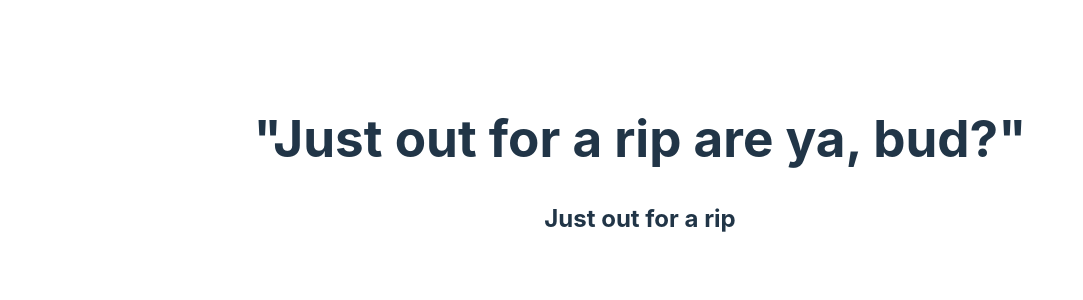
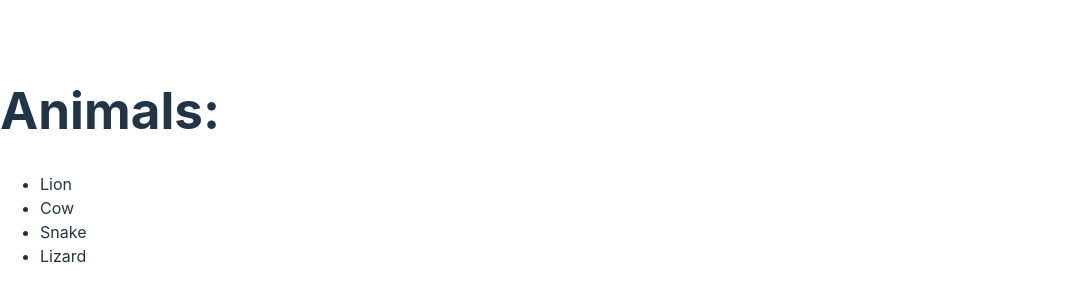
Before and after one commit to Kbouti/reactPractice, a React (Vite) app in the folder my-first-react-app/: page / in a window 1280 px wide. Shown: the part 234-534 px from the top of the page, without its empty margins (0-1083 px from the left). Built offline with nearby package versions, Linux system fonts and the light colour scheme.

Commit message:
Replace canadian greeting with animals list from lesson

```diff
--- a/my-first-react-app/src/Greeting.jsx
+++ b/my-first-react-app/src/Greeting.jsx
@@ -1,14 +1,37 @@
 function Greeting() {
-    return <h1>&quot;Just out for a rip are ya, bud?&quot;</h1>
+  return <h1>&quot;Just out for a rip are ya, bud?&quot;</h1>;
+}
+
+function Greeting2() {
+  return <h2>Just out for a rip</h2>;
+}
+
+function ListItem(props) {
+  return <li>{props.animal}</li>;
+}
+
+function List(props) {
+  return (
+    <ul>
+      {props.animals.map((animal) => {
+        return <ListItem key={animal} animal={animal} />;
+      })}
+    </ul>
+  );
 }
 
 
-function Greeting2() {
-    return <h2>Just out for a rip</h2>
-}
+
+function App2() {
+    const animals = ["Lion", "Cow", "Snake", "Lizard"];
+
+    return (
+      <div>
+        <h1>Animals: </h1>
+        <List animals={animals} />
+      </div>
+    );
+  }
 
 
-export {
-    Greeting,
-    Greeting2
-}
+export { Greeting, Greeting2, App2 };
--- a/my-first-react-app/src/main.jsx
+++ b/my-first-react-app/src/main.jsx
@@ -1,12 +1,11 @@
 import React from 'react'
 import ReactDOM from 'react-dom/client'
-import App from './App.jsx'
-import {Greeting, Greeting2 } from './Greeting.jsx'
+// import App from './App.jsx'
+import {Greeting, Greeting2, App2} from './Greeting.jsx'
 import './index.css'
 
 ReactDOM.createRoot(document.getElementById('root')).render(
   <React.StrictMode>
-    <Greeting />
-    <Greeting2/>
+    <App2/>
   </React.StrictMode>,
 )
```
